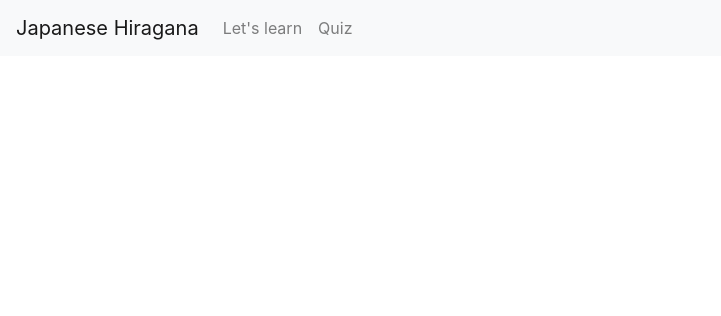
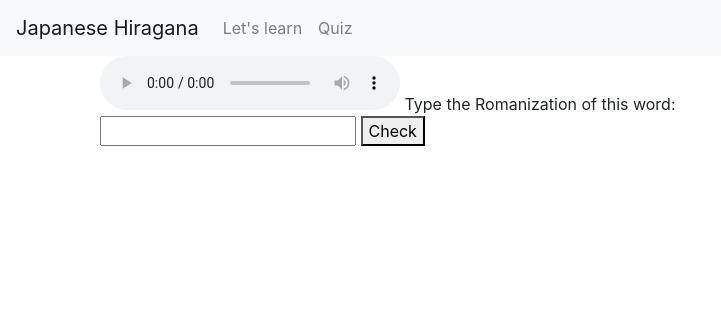
Before and after one commit to ShionWayne/Japanese-Hiragana-Learning, a Flask app: template templates/quiz_4.html in a window 1280 px wide. Shown: the top 316 px of the page, without its empty margins (0-721 px from the left). Run offline with Flask 2, Linux system fonts and the light colour scheme; the template is opened without the code that fills it, so the values that code supplies are empty; some libraries are stand-ins or nearby versions.

Commit message:
function done

```diff
--- a/main.py
+++ b/main.py
@@ -49,7 +49,7 @@ def quiz(id):
     if id == 2:
         return render_template("quiz_2.html")
     if id == 4:
-        return render_template("quiz_4.html")
+        return render_template("quiz_4.html", )
     return "this is quiz {}".format(str(id))
 
 @app.route('/quiz_end')
--- a/static/end.js
+++ b/static/end.js
@@ -1,3 +1,5 @@
-$("#submit").click(function(event){
-    window.location.href = '/'
+$(function() {
+    $("#submit").click(function(){
+        window.location.href = '/'
+    })
 })
--- a/static/quiz_4.js
+++ b/static/quiz_4.js
@@ -0,0 +1,20 @@
+$(function() {
+    $("#check").click(function(){
+        $("#check_answer").empty()
+        if($("#input").val() == "no") {
+            $("#check_answer").append("<p>Wonderful! This word means 'no'</p>")
+            $("#check_answer").append("<button type='submit' id='correct'>Finish</button>")
+            $("#correct").click(function(){
+                window.location.href = '/quiz_end'
+            })
+
+        } else {
+            $("#check_answer").append("<p>Wrong answer!</p>")
+            $("#check_answer").append("<button type='submit' id='wrong'>Try Again</button>")
+            $("#wrong").click(function(){
+                $("#input").val('')
+                $("#check_answer").empty()
+            })
+        }
+    })
+})
--- a/templates/end.html
+++ b/templates/end.html
@@ -16,13 +16,12 @@
 
     <script src="https://cdn.jsdelivr.net/npm/popper.js@1.14.7/dist/umd/popper.min.js" integrity="sha384-UO2eT0CpHqdSJQ6hJty5KVphtPhzWj9WO1clHTMGa3JDZwrnQq4sF86dIHNDz0W1" crossorigin="anonymous"></script>
     <script src="https://cdn.jsdelivr.net/npm/bootstrap@4.3.1/dist/js/bootstrap.min.js" integrity="sha384-JjSmVgyd0p3pXB1rRibZUAYoIIy6OrQ6VrjIEaFf/nJGzIxFDsf4x0xIM+B07jRM" crossorigin="anonymous"></script>
+    <script type="text/javascript" src="{{ url_for('static', filename = 'end.js') }}"></script>
 </head>
 <body>
     <div class="container">
         Congratulations! You have mastered the first 5 of Japanese Hiragana!
         <button id="submit">back to homepage</button>
-
-
     </div>
 </body>
 </html>
--- a/templates/layout.html
+++ b/templates/layout.html
@@ -11,6 +11,7 @@
 
     <script src="https://cdn.jsdelivr.net/npm/popper.js@1.14.7/dist/umd/popper.min.js" integrity="sha384-UO2eT0CpHqdSJQ6hJty5KVphtPhzWj9WO1clHTMGa3JDZwrnQq4sF86dIHNDz0W1" crossorigin="anonymous"></script>
     <script src="https://cdn.jsdelivr.net/npm/bootstrap@4.3.1/dist/js/bootstrap.min.js" integrity="sha384-JjSmVgyd0p3pXB1rRibZUAYoIIy6OrQ6VrjIEaFf/nJGzIxFDsf4x0xIM+B07jRM" crossorigin="anonymous"></script>
+
     {% block individual_css_or_js_tags %}
     {% endblock %}
   </head>
--- a/templates/quiz_4.html
+++ b/templates/quiz_4.html
@@ -16,10 +16,16 @@
 
     <script src="https://cdn.jsdelivr.net/npm/popper.js@1.14.7/dist/umd/popper.min.js" integrity="sha384-UO2eT0CpHqdSJQ6hJty5KVphtPhzWj9WO1clHTMGa3JDZwrnQq4sF86dIHNDz0W1" crossorigin="anonymous"></script>
     <script src="https://cdn.jsdelivr.net/npm/bootstrap@4.3.1/dist/js/bootstrap.min.js" integrity="sha384-JjSmVgyd0p3pXB1rRibZUAYoIIy6OrQ6VrjIEaFf/nJGzIxFDsf4x0xIM+B07jRM" crossorigin="anonymous"></script>
+    <script type="text/javascript" src="{{ url_for('static', filename = 'quiz_4.js') }}"></script>
 </head>
 <body>
     <div class="container">
-
+        <audio controls="controls" src="/static/quiz/4/iie.mp3"></audio>
+        Type the Romanization of this word:
+        <br>
+        <input id="input" type="text">
+        <button id="check">Check</button>
+        <div id="check_answer"></div>
     </div>
 </body>
 </html>
```
Also changed, not shown: templates/home.html (+20 -0 lines).
